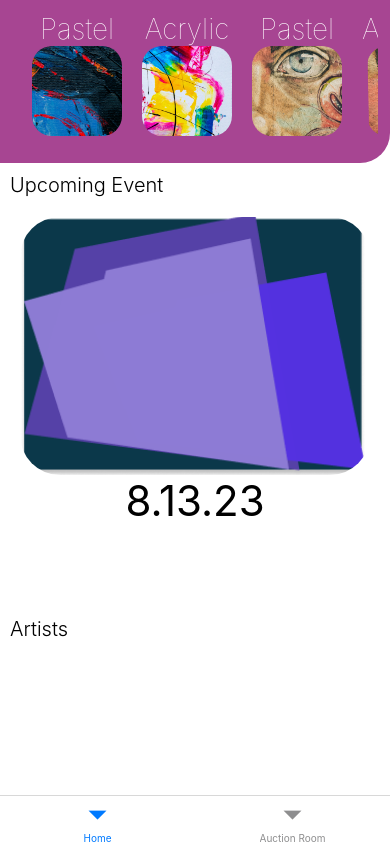
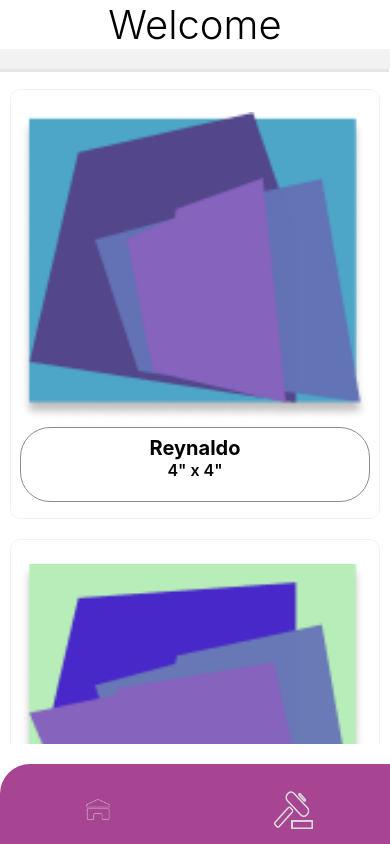
Before and after one commit to redmejia/art-app, a React Native app: screen /Room in a window 390 px wide. Built offline with nearby package versions, Linux system fonts and the light colour scheme.

Commit message:
buttons style navigation

```diff
--- a/src/Components/AuctionRoom/Room.tsx
+++ b/src/Components/AuctionRoom/Room.tsx
@@ -28,7 +28,7 @@ const Render = (p: AutionPieces) => {
                 BodyStyle={styles.bodyStyle}
                 Image={
                     <Image
-                        style={{ height: 320, width: 350, resizeMode: 'contain', alignContent: 'center', alignItems: 'center', justifyContent: 'center' }}
+                        style={styles.imageStyle}
                         source={p.Src}
                     />}
                 Title={
@@ -51,13 +51,17 @@ const Room = (): JSX.Element => {
             style={styles.container}
         >
             <Text style={styles.welcomeText}>Welcome</Text>
-            <Divider />
+            <Divider Styles={styles.divider} />
             <View
                 style={styles.artContainer}
             >
                 <FlatList
                     data={data}
-                    renderItem={({ item }) => <Render Artist={item.Artist} Description={item.Description} Src={item.Src} />}
+                    renderItem={({ item }) => <Render
+                        Artist={item.Artist}
+                        Description={item.Description}
+                        Src={item.Src} />
+                    }
                 />
             </View>
         </SafeAreaView>
@@ -66,7 +70,12 @@ const Room = (): JSX.Element => {
 const styles = StyleSheet.create({
     container: {
         flex: 1,
-        backgroundColor : '#f2f2f2'
+        // backgroundColor: '#f2f2f2'
+        backgroundColor: '#fff'
+
+    },
+    divider : {
+        backgroundColor : "#f2f2f2"
     },
     welcomeText: {
         color: '#000',
@@ -95,6 +104,14 @@ const styles = StyleSheet.create({
         padding: 8,
         borderRadius: 30,
     },
+    imageStyle: {
+        height: 320,
+        width: 350,
+        resizeMode: 'contain',
+        alignContent: 'center',
+        alignItems: 'center',
+        justifyContent: 'center'
+    },
     textTitle: {
         textAlign: 'center',
         color: '#000',
--- a/src/Components/Main/Main.tsx
+++ b/src/Components/Main/Main.tsx
@@ -2,30 +2,83 @@ import { createBottomTabNavigator } from "@react-navigation/bottom-tabs";
 import { NavigationContainer } from '@react-navigation/native';
 import Room from "../AuctionRoom/Room";
 import Home from "../Home/Home";
+import { Image, Platform, StyleSheet, TouchableOpacity, View } from "react-native";
 
 const BottomTab = createBottomTabNavigator()
 
 const BottomTabNavigator = (): JSX.Element => {
-    return(
+    return (
         <BottomTab.Navigator
 
-            screenOptions={({route})=>({
-                headerShown : false,
+            screenOptions={({ route }) => ({
+                headerShown: false,
+
+                tabBarIcon: () => {
+
+                    if (route.name === "Room") {
+                        return (
+                            <View >
+                                <Image
+                                    style={syles.iconImage}
+                                    source={require('../public/buttons/auction.png')}
+                                />
+                            </View>
+                        )
+                    }
+
+                    if (route.name === "Home") {
+                        return (
+                            <View >
+                                <Image
+                                    style={syles.iconImage}
+                                    source={require('../public/buttons/home.png')}
+                                />
+                            </View>
+                        )
+                    }
+                },
+
+                tabBarStyle: {
+                     height: 80,
+                    // paddingHorizontal: 15,
+                    paddingTop: 10,
+                    backgroundColor: '#A74592',
+                    // position: 'absolute',
+                    borderTopWidth: 0,
+                    borderTopLeftRadius: 30
+
+                },
+                headerStyle: {
+                    backgroundColor: "#A74592",
+                    // backgroundColor: "#000"
+                }
 
             })}
         >
-            <BottomTab.Screen name="Home" children={Home} />
-            <BottomTab.Screen name="Auction Room" children={Room} />
+            <BottomTab.Screen name="Home" children={Home}
+                options={{ title: "" }}
+            />
+            <BottomTab.Screen name="Room" children={Room}
+                options={{ title: "" }}
+            />
         </BottomTab.Navigator>
     )
 }
 
 const Main = () => {
-    return(
+    return (
         <NavigationContainer>
             <BottomTabNavigator />
         </NavigationContainer>
     );
 }
 
+const syles = StyleSheet.create({
+    iconImage: {
+        width: 40,
+        height: 40,
+        resizeMode: 'center'
+    }
+})
+
 export default Main;
```
Also changed, not shown: src/Components/public/buttons/auction.png (added), src/Components/public/buttons/home.png (added).
